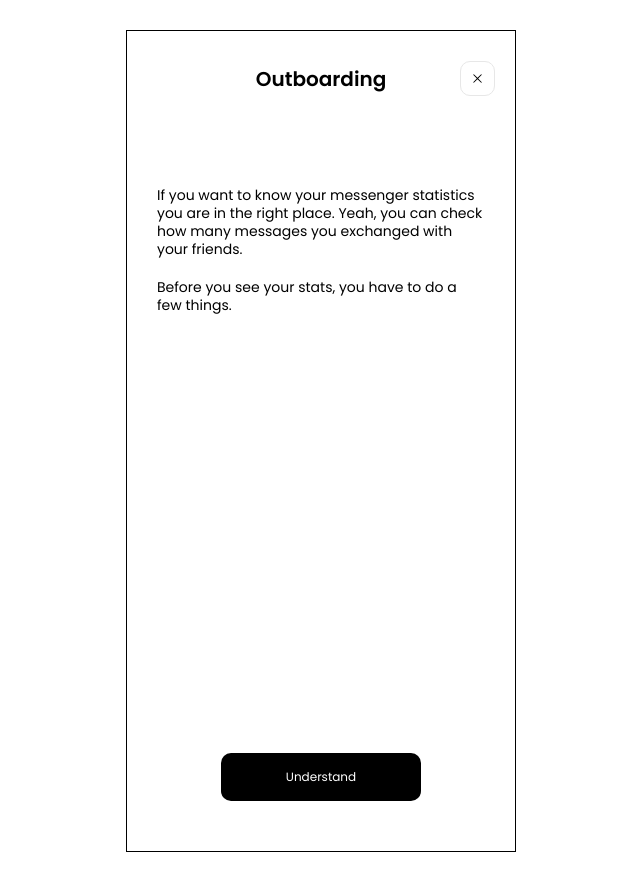
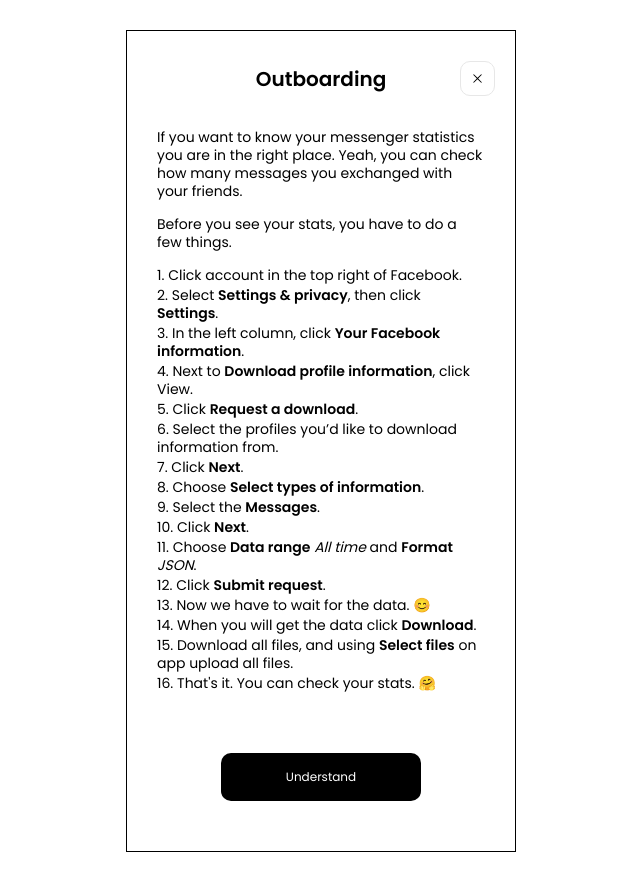
Before and after one commit to WojciechSkirlo/check-messages, a Vue app: page / in a window 1280 px wide. Both pictures are taken after a click on the button 796 px from the left and 78 px from the top of the page. Shown: the whole page, without its empty margins (319-959 px from the left). Built offline with nearby package versions, Linux system fonts and the light colour scheme; what vue3-particles would draw is missing.

Commit message:
feat: add outboarding

```diff
--- a/src/App.vue
+++ b/src/App.vue
@@ -14,13 +14,16 @@
             <BaseIcon name="XMarkIcon" class="transition-colors duration-300" />
           </button>
         </div>
-        <div class="flex flex-col justify-between flex-1 gap-6 px-4 py-14 text-md">
-          <div class="grid grid-cols-1 gap-6">
+        <div class="flex flex-col justify-between flex-1 gap-6 px-4 pt-2 pb-18 text-md">
+          <div class="grid grid-cols-1 gap-5">
             <p>
               If you want to know your messenger statistics you are in the right place. Yeah, you can check how many messages you exchanged with your
               friends.
             </p>
             <p>Before you see your stats, you have to do a few things.</p>
+            <ol class="list-decimal list-inside">
+              <li v-for="item in outboarding" :key="item.id" class="mb-2 last:mb-0" v-html="item.description"></li>
+            </ol>
           </div>
           <BaseButton @click="isInfo = false">Understand</BaseButton>
         </div>
@@ -68,6 +71,7 @@ import { Swiper, SwiperSlide } from "swiper/vue";
 import "swiper/css";
 import TheUsers from "../src/components/the/Users.vue";
 import TheUser from "./components/the/User.vue";
+import { computed } from "vue";
 
 const isLoader = ref(false);
 const isLoaded = ref(false);
@@ -83,6 +87,73 @@ const validationFiles = ref<Validation>({
 });
 
 const mySwiper: Ref<SwiperType | null> = ref(null);
+
+const outboarding = computed(() => [
+  {
+    id: 1,
+    description: "Click account in the top right of Facebook.",
+  },
+  {
+    id: 2,
+    description: "Select <b>Settings & privacy</b>, then click <b>Settings</b>.",
+  },
+  {
+    id: 3,
+    description: "In the left column, click <b>Your Facebook information</b>.",
+  },
+  {
+    id: 4,
+    description: "Next to <b>Download profile information</b>, click View.",
+  },
+  {
+    id: 5,
+    description: "Click <b>Request a download</b>.",
+  },
+  {
+    id: 6,
+    description: "Select the profiles you’d like to download information from.",
+  },
+  {
+    id: 7,
+    description: "Click <b>Next</b>.",
+  },
+  {
+    id: 8,
+    description: "Choose <b>Select types of information</b>.",
+  },
+  {
+    id: 9,
+    description: "Select the <b>Messages</b>.",
+  },
+  {
+    id: 10,
+    description: "Click <b>Next</b>.",
+  },
+  {
+    id: 11,
+    description: "Choose <b>Data range</b> <i>All time</i> and <b>Format</b> <i>JSON</i>.",
+  },
+  {
+    id: 12,
+    description: "Click <b>Submit request</b>.",
+  },
+  {
+    id: 13,
+    description: "Now we have to wait for the data. 😊",
+  },
+  {
+    id: 14,
+    description: "When you will get the data click <b>Download</b>.",
+  },
+  {
+    id: 15,
+    description: "Download all files, and using <b>Select files</b> on app upload all files.",
+  },
+  {
+    id: 16,
+    description: "That's it. You can check your stats. 🤗",
+  },
+]);
 
 const setSwiper = (swiper: any) => {
   mySwiper.value = swiper;
@@ -120,7 +191,6 @@ const getFiles = async (files: FileList) => {
     };
   }
 
-
   if (users.value.length) users.value = [];
 
   loadingUser("start");
@@ -134,7 +204,6 @@ const getFiles = async (files: FileList) => {
         const userFolderName = entry.filename.split("/").at(-2);
         const index = users.value.findIndex((item: User) => item.id === userFolderName);
         const firstAndLastMessage = findFirstAndLastMessage(json.messages);
-        const numberOfYourMessagesInFile = getNumberOfYourMessagesInFile("Wojciech Skir\u00c5\u0082o", json.messages);
 
         if (userFolderName === undefined) continue;
 
@@ -146,7 +215,6 @@ const getFiles = async (files: FileList) => {
           if (firstAndLastMessage.lastMessage.timestamp_ms > users.value[index].info.lastMessage.timestamp_ms) {
             users.value[index].info.lastMessage = firstAndLastMessage.lastMessage;
           }
-          users.value[index].info.yourMessages += numberOfYourMessagesInFile;
         } else {
           const user: User = {
             id: userFolderName,
@@ -155,7 +223,6 @@ const getFiles = async (files: FileList) => {
             info: {
               totalMessages: json.messages.length,
               isGroup: json.participants.length > 2,
-              yourMessages: numberOfYourMessagesInFile,
               firstMessage: firstAndLastMessage.firstMessage,
               lastMessage: firstAndLastMessage.lastMessage,
             },
@@ -194,7 +261,6 @@ const getFileEntries = async (file: File) => {
   await zipReader.close();
 
   return entries;
-
 };
 
 /**
@@ -225,14 +291,6 @@ const findFirstAndLastMessage = (messages: Array<Message>) => {
   );
 };
 
-/**
- * This function return number of messages given user
- * @param {Array<Message>} messages Array of message ovject
- */
-const getNumberOfYourMessagesInFile = (userName: string, messages: Array<Message>) => {
-  return messages.reduce((acc, message) => (message.sender_name === userName ? acc + 1 : acc), 0);
-};
-
 const resetLoader = (swiper: SwiperType) => {
   if (swiper.activeIndex === 1) {
     isLoader.value = false;
--- a/src/components/the/User.vue
+++ b/src/components/the/User.vue
@@ -32,10 +32,6 @@
           <span class="text-sm text-gray-400">
             Total messages:
             <b class="ml-2 text-base">{{ user.info?.totalMessages }}</b>
-          </span>
-          <span class="text-sm text-gray-400">
-            Your messages:
-            <b class="ml-2 text-base">{{ user.info?.yourMessages }}</b>
           </span>
           <span class="text-sm text-gray-400">
             Who wrote the first message:
--- a/tailwind.config.js
+++ b/tailwind.config.js
@@ -20,6 +20,8 @@ module.exports = {
       11: "45px",
       12: "50px",
       14: "60px",
+      16: "70px",
+      18: "80px",
       24: "100px",
       36: "150px",
       48: "200px",
--- a/types/index.ts
+++ b/types/index.ts
@@ -1,7 +1,6 @@
 interface Info {
   isGroup: boolean;
   totalMessages: number;
-  yourMessages: number;
   firstMessage: Message;
   lastMessage: Message;
 }
```
Also changed, not shown: 1 other file (tests, documents, lock files or other folders).
